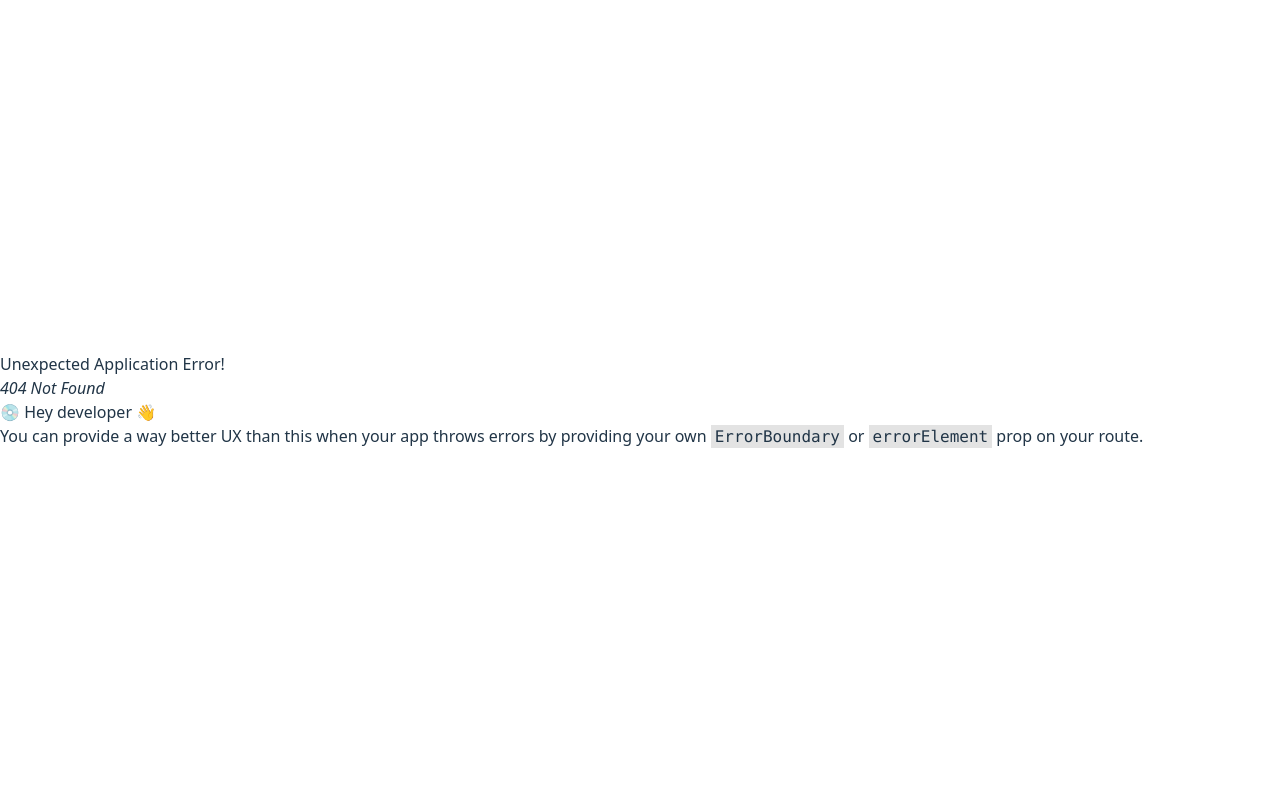
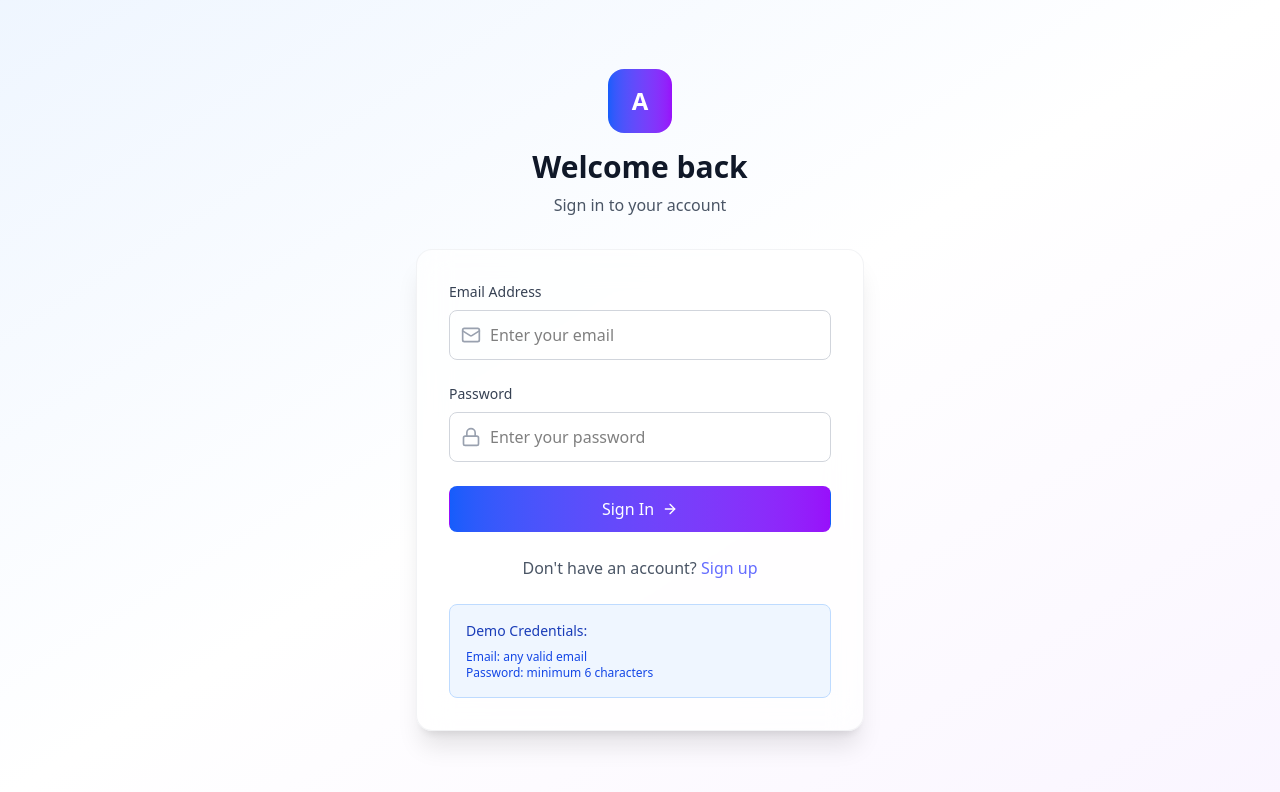
Before and after one commit to SenbiDev/react-task, a React (Vite) app: page /login in a window 1280 px wide. Before the commit this address had no page. Shown: the top 792 px of the page. Built offline with nearby package versions, Linux system fonts and the light colour scheme.

Commit message:
add: add auth template

```diff
--- a/package.json
+++ b/package.json
@@ -11,6 +11,7 @@
   },
   "dependencies": {
     "@tailwindcss/vite": "^4.1.11",
+    "lucide-react": "^0.542.0",
     "react": "^19.1.0",
     "react-dom": "^19.1.0",
     "react-router-dom": "^7.7.1",
--- /dev/null
+++ b/src/auth/AuthContext.jsx
@@ -0,0 +1,87 @@
+/* eslint-disable react-refresh/only-export-components */
+import React, { createContext, useContext, useState, useEffect } from 'react';
+
+const AuthContext = createContext();
+
+export const useAuth = () => {
+  const context = useContext(AuthContext);
+  if (!context) {
+    throw new Error('useAuth must be used within an AuthProvider');
+  }
+  return context;
+};
+
+export const AuthProvider = ({ children }) => {
+  const [user, setUser] = useState(null);
+  const [isLoading, setIsLoading] = useState(true);
+
+  useEffect(() => {
+    const storedUser = localStorage.getItem('auth-user');
+    if (storedUser) {
+      try {
+        setUser(JSON.parse(storedUser));
+      // eslint-disable-next-line no-unused-vars
+      } catch (error) {
+        localStorage.removeItem('auth-user');
+      }
+    }
+    setIsLoading(false);
+  }, []);
+
+  const login = async (email, password) => {
+    setIsLoading(true);
+    return new Promise((resolve) => {
+      setTimeout(() => {
+        if (email && password.length >= 6) {
+          const user = {
+            id: '1',
+            email,
+            name: email.split('@')[0],
+            avatar: `https://api.dicebear.com/7.x/avataaars/svg?seed=${email}`,
+          };
+          setUser(user);
+          localStorage.setItem('auth-user', JSON.stringify(user));
+          setIsLoading(false);
+          resolve(true);
+        } else {
+          setIsLoading(false);
+          resolve(false);
+        }
+      }, 1500);
+    });
+  };
+
+  const register = async (email, password, name) => {
+    setIsLoading(true);
+    return new Promise((resolve) => {
+      setTimeout(() => {
+        if (email && password.length >= 6 && name) {
+          const user = {
+            id: '1',
+            email,
+            name,
+            avatar: `https://api.dicebear.com/7.x/avataaars/svg?seed=${email}`,
+          };
+          setUser(user);
+          localStorage.setItem('auth-user', JSON.stringify(user));
+          setIsLoading(false);
+          resolve(true);
+        } else {
+          setIsLoading(false);
+          resolve(false);
+        }
+      }, 1500);
+    });
+  };
+
+  const logout = () => {
+    setUser(null);
+    localStorage.removeItem('auth-user');
+  };
+
+  return (
+    <AuthContext.Provider value={{ user, login, register, logout, isLoading }}>
+      {children}
+    </AuthContext.Provider>
+  );
+};
--- a/src/components/Navbar.jsx
+++ b/src/components/Navbar.jsx
@@ -1,15 +1,50 @@
 import { Link } from 'react-router-dom';
+import { useNavigate } from 'react-router-dom';
+import { LogOut } from 'lucide-react';
+import { useAuth } from '../auth/AuthContext';
+
+
 
 export default function Navbar() {
+  const { user, logout } = useAuth();
+  const navigate = useNavigate();
+
+  const handleLogout = () => {
+    logout();
+    navigate('/login');
+  };
+
   return (
-    <nav className="bg-gray-800 p-4">
+    <nav className="bg-gray-800 p-4 flex justify-between">
       <div className="container mx-auto flex space-x-4">
         <Link to="/" className="text-white hover:text-gray-300 px-3 py-2 rounded-md text-sm font-medium">
           Home
         </Link>
-        <Link to="/about" className="text-white hover:text-gray-300 px-3 py-2 rounded-md text-sm font-medium">
-          About
-        </Link>
+      </div>
+
+      {/* User Menu */}
+      <div className="flex items-center gap-[60px]">
+        <div className="flex items-center space-x-3">
+          {user?.avatar && (
+            <img
+              src={user.avatar}
+              alt={user.name}
+              className="w-8 h-8 rounded-full bg-gray-200"
+            />
+          )}
+          <div className="hidden sm:block">
+            <p className="text-sm font-medium text-white">{user?.name}</p>
+            <p className="text-xs text-gray-200">{user?.email}</p>
+          </div>
+        </div>
+        <button
+          onClick={handleLogout}
+          className="flex items-center space-x-2 px-3 py-2 text-white hover:text-blue-600 hover:bg-red-50 rounded-lg transition-all duration-200"
+          title="Logout"
+        >
+          <LogOut className="w-4 h-4" />
+          <span className="hidden sm:inline">Logout</span>
+        </button>
       </div>
     </nav>
   );
--- /dev/null
+++ b/src/components/ProtectedRoute.jsx
@@ -0,0 +1,25 @@
+import React from 'react';
+import { Navigate } from 'react-router-dom';
+import { useAuth } from '../auth/AuthContext';
+import { Loader2 } from 'lucide-react';
+
+export const ProtectedRoute = ({ children }) => {
+  const { user, isLoading } = useAuth();
+
+  if (isLoading) {
+    return (
+      <div className="min-h-screen bg-gradient-to-br from-blue-50 via-white to-purple-50 flex items-center justify-center">
+        <div className="flex items-center space-x-2 text-blue-600">
+          <Loader2 className="w-6 h-6 animate-spin" />
+          <span className="text-lg">Loading...</span>
+        </div>
+      </div>
+    );
+  }
+
+  if (!user) {
+    return <Navigate to="/login" replace />;
+  }
+
+  return <>{children}</>;
+};
--- a/src/main.jsx
+++ b/src/main.jsx
@@ -1,30 +1,47 @@
 import React from 'react'
 import ReactDOM from 'react-dom/client'
-import { createBrowserRouter, RouterProvider } from 'react-router-dom';
+import { createBrowserRouter, RouterProvider, Navigate } from 'react-router-dom';
 import App from './App'
 import Home from './pages/Home'
 import About from './pages/About'
+import Login from './pages/Login'
+import { ProtectedRoute } from './components/ProtectedRoute';
+import { AuthProvider } from './auth/AuthContext';
 import './index.css'
 
 const router = createBrowserRouter([
   {
-    path: "/",
-    element: <App />,
+    path: '/',
+    element: <Navigate to="/home" replace />
+  },
+  {
+    path: '/login',
+    element: <Login />
+  },
+  {
+    path: '/',
+    element: (
+      <ProtectedRoute>
+        <App />
+      </ProtectedRoute>
+    ),
     children: [
       {
-        index: true,
+        path: 'home',
         element: <Home />
       },
-      {
-        path: "about",
-        element: <About />
-      }
     ]
+  },
+  {
+    path: '*',
+    element: <Navigate to="/home" replace />
   }
 ]);
 
 ReactDOM.createRoot(document.getElementById('root')).render(
   <React.StrictMode>
-    <RouterProvider router={router} />
+    <AuthProvider>
+      <RouterProvider router={router} />
+    </AuthProvider>
   </React.StrictMode>
 )
--- /dev/null
+++ b/src/pages/Login.jsx
@@ -0,0 +1,123 @@
+import React, { useState } from 'react';
+import { Link, useNavigate } from 'react-router-dom';
+import { useAuth } from '../auth/AuthContext';
+import { Mail, Lock, Loader2, ArrowRight } from 'lucide-react';
+
+export default function Login () {
+  const [email, setEmail] = useState('');
+  const [password, setPassword] = useState('');
+  const [error, setError] = useState('');
+  const { login, isLoading } = useAuth();
+  const navigate = useNavigate();
+
+  const handleSubmit = async (e) => {
+    e.preventDefault();
+    setError('');
+
+    const success = await login(email, password);
+    if (success) {
+      navigate('/dashboard');
+    } else {
+      setError('Invalid credentials. Please try again.');
+    }
+  };
+
+  return (
+    <div className="min-h-screen bg-gradient-to-br from-blue-50 via-white to-purple-50 flex items-center justify-center p-4">
+      <div className="max-w-md w-full">
+        {/* Header */}
+        <div className="text-center mb-8">
+          <div className="w-16 h-16 bg-gradient-to-r from-blue-600 to-purple-600 rounded-2xl flex items-center justify-center mx-auto mb-4">
+            <span className="text-white font-bold text-2xl">A</span>
+          </div>
+          <h2 className="text-3xl font-bold text-gray-900">Welcome back</h2>
+          <p className="text-gray-600 mt-2">Sign in to your account</p>
+        </div>
+
+        {/* Form */}
+        <div className="bg-white/70 backdrop-blur-lg rounded-2xl shadow-xl border border-gray-200/50 p-8">
+          <form onSubmit={handleSubmit} className="space-y-6">
+            {error && (
+              <div className="bg-red-50 border border-red-200 text-red-600 px-4 py-3 rounded-lg text-sm">
+                {error}
+              </div>
+            )}
+
+            <div>
+              <label htmlFor="email" className="block text-sm font-medium text-gray-700 mb-2">
+                Email Address
+              </label>
+              <div className="relative">
+                <Mail className="absolute left-3 top-1/2 transform -translate-y-1/2 text-gray-400 w-5 h-5" />
+                <input
+                  id="email"
+                  type="email"
+                  value={email}
+                  onChange={(e) => setEmail(e.target.value)}
+                  className="text-black w-full pl-10 pr-4 py-3 border border-gray-300 rounded-lg focus:ring-2 focus:ring-blue-500 focus:border-blue-500 transition-all duration-200"
+                  placeholder="Enter your email"
+                  required
+                />
+              </div>
+            </div>
+
+            <div>
+              <label htmlFor="password" className="block text-sm font-medium text-gray-700 mb-2">
+                Password
+              </label>
+              <div className="relative">
+                <Lock className="absolute left-3 top-1/2 transform -translate-y-1/2 text-gray-400 w-5 h-5" />
+                <input
+                  id="password"
+                  type="password"
+                  value={password}
+                  onChange={(e) => setPassword(e.target.value)}
+                  className="text-black w-full pl-10 pr-4 py-3 border border-gray-300 rounded-lg focus:ring-2 focus:ring-blue-500 focus:border-blue-500 transition-all duration-200"
+                  placeholder="Enter your password"
+                  required
+                />
+              </div>
+            </div>
+
+            <button
+              type="submit"
+              disabled={isLoading}
+              className="w-full bg-gradient-to-r from-blue-600 to-purple-600 text-white py-3 px-4 rounded-lg font-medium hover:from-blue-700 hover:to-purple-700 focus:outline-none focus:ring-2 focus:ring-blue-500 focus:ring-offset-2 disabled:opacity-50 disabled:cursor-not-allowed transition-all duration-200 flex items-center justify-center space-x-2"
+            >
+              {isLoading ? (
+                <>
+                  <Loader2 className="w-4 h-4 animate-spin" />
+                  <span>Signing in...</span>
+                </>
+              ) : (
+                <>
+                  <span>Sign In</span>
+                  <ArrowRight className="w-4 h-4" />
+                </>
+              )}
+            </button>
+          </form>
+
+          <div className="mt-6 text-center">
+            <p className="text-gray-600">
+              Don't have an account?{' '}
+              <Link
+                to="/register"
+                className="text-blue-600 hover:text-blue-700 font-medium hover:underline transition-all duration-200"
+              >
+                Sign up
+              </Link>
+            </p>
+          </div>
+
+          {/* Demo Credentials */}
+          <div className="mt-6 p-4 bg-blue-50 rounded-lg border border-blue-200">
+            <p className="text-sm text-blue-800 font-medium mb-2">Demo Credentials:</p>
+            <p className="text-xs text-blue-700">Email: any valid email</p>
+            <p className="text-xs text-blue-700">Password: minimum 6 characters</p>
+          </div>
+        </div>
+      </div>
+    </div>
+  );
+};
```
